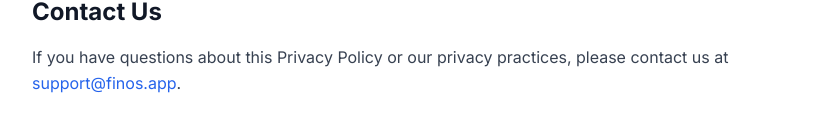
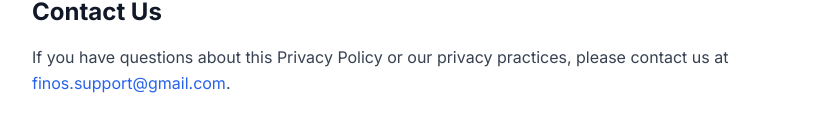
Before and after one commit to Sourabhgupta-11/FinOS, a React (Vite) app in the folder frontend/: page /privacy in a window 1280 px wide. Shown: the part 1495-1627 px from the top of the page, without its empty margins (224-1040 px from the left). Built offline with nearby package versions, Linux system fonts and the light colour scheme; no server answers.

Commit message:
finos mail added

```diff
--- a/frontend/src/components/Layout.jsx
+++ b/frontend/src/components/Layout.jsx
@@ -437,10 +437,10 @@ export default function Layout() {
                       Contact Us
                     </a>
                     <a
-                      href="mailto:support@finos.app"
+                      href="mailto:finos.support@gmail.com"
                       className="block text-sm text-gray-600 dark:text-gray-400 hover:text-blue-600 dark:hover:text-blue-400 transition-colors"
                     >
-                      support@finos.app
+                     finos.support@gmail.com
                     </a>
                   </nav>
                 </div>
--- a/frontend/src/pages/ContactUsPage.jsx
+++ b/frontend/src/pages/ContactUsPage.jsx
@@ -80,10 +80,10 @@ export default function ContactUsPage() {
               </h3>
               <p className="text-gray-600 dark:text-gray-400 text-sm">
                 <a
-                  href="mailto:support@finos.app"
+                  href="mailto:finos.support@gmail.com"
                   className="hover:text-blue-600 dark:hover:text-blue-400 transition-colors"
                 >
-                  support@finos.app
+                  finos.support@gmail.com
                 </a>
               </p>
             </div>
--- a/frontend/src/pages/PrivacyPolicyPage.jsx
+++ b/frontend/src/pages/PrivacyPolicyPage.jsx
@@ -139,10 +139,10 @@ export default function PrivacyPolicyPage() {
                 If you have questions about this Privacy Policy or our privacy
                 practices, please contact us at{" "}
                 <a
-                  href="mailto:support@finos.app"
+                  href="mailto:finos.support@gmail.com"
                   className="text-blue-600 hover:text-blue-700 dark:text-blue-400 dark:hover:text-blue-300"
                 >
-                  support@finos.app
+                  finos.support@gmail.com
                 </a>
                 .
               </p>
--- a/frontend/src/pages/RefundPolicyPage.jsx
+++ b/frontend/src/pages/RefundPolicyPage.jsx
@@ -68,7 +68,7 @@ export default function RefundPolicyPage() {
                 <li>
                   Refunds are available within 7 days of the initial purchase
                 </li>
-                <li>Request refunds by contacting support@finos.app</li>
+                <li>Request refunds by contacting finos.support@gmail.com</li>
                 <li>Refunds will be processed within 5-10 business days</li>
                 <li>Refunds are issued to the original payment method</li>
               </ul>
@@ -115,7 +115,7 @@ export default function RefundPolicyPage() {
               </h2>
               <p className="mb-4">To request a refund:</p>
               <ol className="list-decimal list-inside space-y-2 ml-4">
-                <li>Contact our support team at support@finos.app</li>
+                <li>Contact our support team at finos.support@gmail.com</li>
                 <li>Include your account email and order details</li>
                 <li>Specify the reason for your refund request</li>
                 <li>Our team will review and respond within 2 business days</li>
@@ -151,10 +151,10 @@ export default function RefundPolicyPage() {
               <p>
                 For refund-related inquiries or complaints, please contact us at{" "}
                 <a
-                  href="mailto:support@finos.app"
+                  href="mailto:finos.support@gmail.com"
                   className="text-blue-600 hover:text-blue-700 dark:text-blue-400 dark:hover:text-blue-300"
                 >
-                  support@finos.app
+                  finos.support@gmail.com
                 </a>
                 .
               </p>
--- a/frontend/src/pages/TermsConditionsPage.jsx
+++ b/frontend/src/pages/TermsConditionsPage.jsx
@@ -177,10 +177,10 @@ export default function TermsConditionsPage() {
                 If you have any questions about these Terms & Conditions, please
                 contact us at{" "}
                 <a
-                  href="mailto:support@finos.app"
+                  href="mailto:finos.support@gmail.com"
                   className="text-blue-600 hover:text-blue-700 dark:text-blue-400 dark:hover:text-blue-300"
                 >
-                  support@finos.app
+                  finos.support@gmail.com
                 </a>
                 .
               </p>
```
Also changed, not shown: 2 other files (tests, documents, lock files or other folders).
